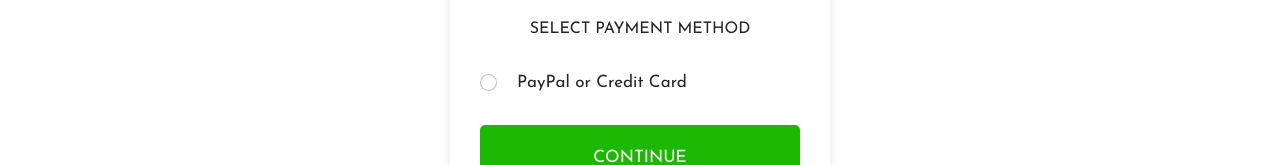
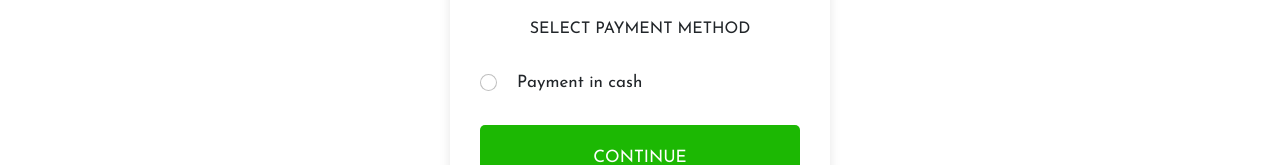
Before and after one commit to PhamThanhSon108/fashionShop, a React (Create React App) app in the folder user/: page /payment in a window 1280 px wide. Shown: the part 206-371 px from the top of the page. Built offline with nearby package versions, Linux system fonts and the light colour scheme; sample sign-in values are in the browser's storage.

Commit message:
modified PaymentScreen.js

```diff
--- a/user/src/screens/PaymentScreen.js
+++ b/user/src/screens/PaymentScreen.js
@@ -13,7 +13,7 @@
     history.push("/shipping");
   }
 
-  const [paymentMethod, setPaymentMethod] = useState("PayPal");
+  const [paymentMethod, setPaymentMethod] = useState("Payment in cash");
 
   const dispatch = useDispatch();
 
@@ -39,7 +39,7 @@
                 value={paymentMethod}
                 onChange={(e) => setPaymentMethod(e.target.value)}
               />
-              <label className="form-check-label">PayPal or Credit Card</label>
+              <label className="form-check-label">Payment in cash</label>
             </div>
           </div>
 
```
Also changed, not shown: 1 other file (tests, documents, lock files or other folders).
